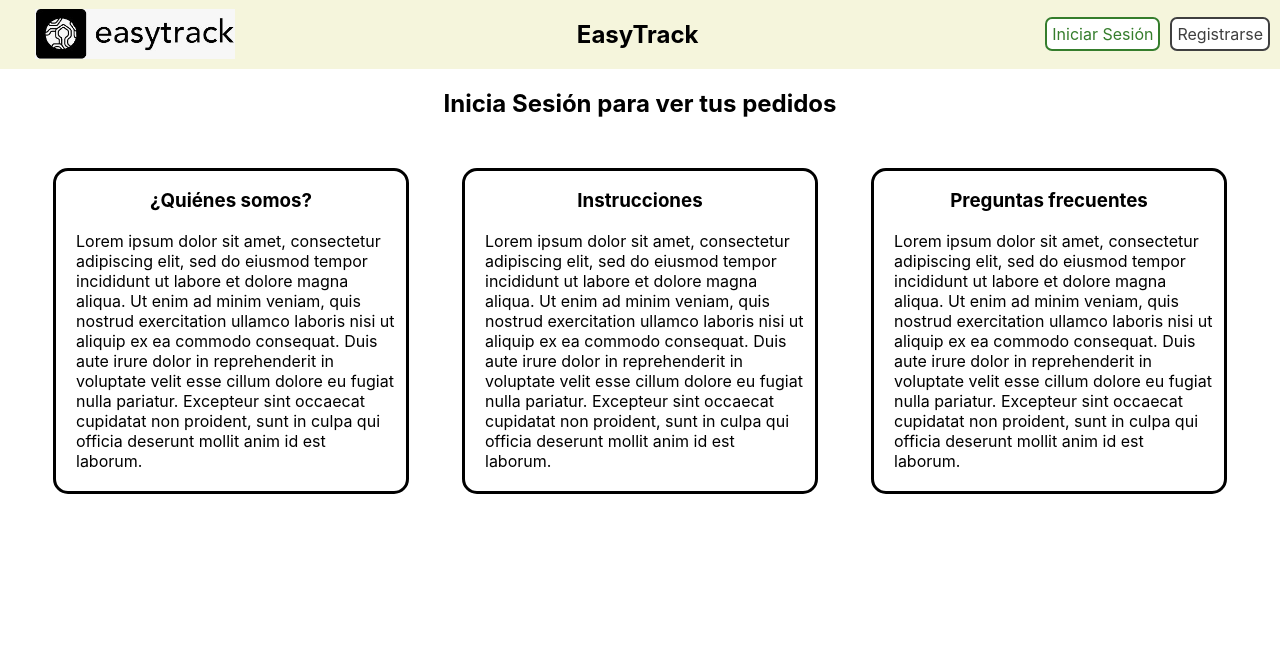
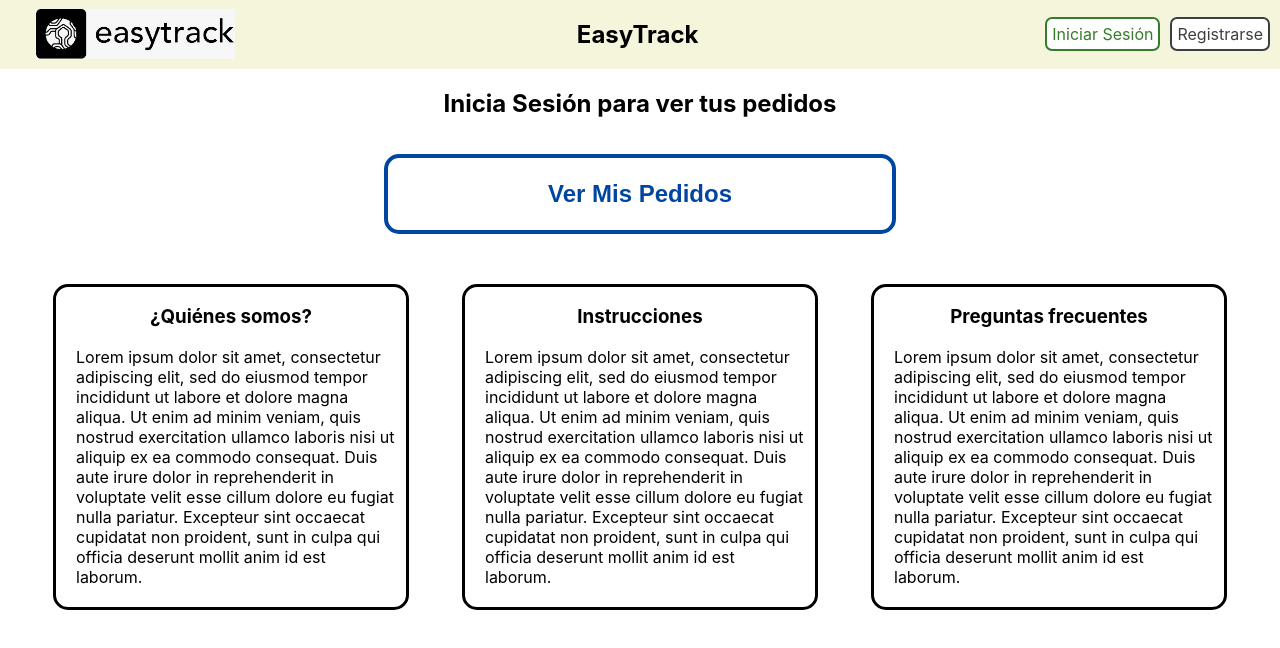
Before and after one commit to AlvaroCiru/Trabajo-ISST-Tracking-de-pedidos-Grupo21, a React (Create React App) app in the folder tracking-pedidos/: page / in a window 1280 px wide. Shown: the top 648 px of the page. Built offline with nearby package versions, Linux system fonts and the light colour scheme.

Commit message:
En la página principal hay un botón para ver tus pedidos, si no estás logged, te lleva a login

```diff
--- a/tracking-pedidos/src/components/paginas/Inicio.js
+++ b/tracking-pedidos/src/components/paginas/Inicio.js
@@ -1,12 +1,30 @@
 import React, { useEffect, useState } from "react";
 import "./../../style/Inicio.css"
 import Texto from "../Texto";
-
+import { useNavigate } from "react-router-dom";
 
 export default function Inicio(props){
+
+    const navigate = useNavigate()
+    const user = props.sesion ? JSON.parse(props.sesion) : null
+
+    const handleClick = () => {
+        if(user) {
+            if(user.es_gestor) {
+                navigate(`/gestor/${user.id}/pedidos`);
+            } else {
+                navigate(`/comprador/${user.id}/pedidos`)
+            }
+        } else {
+            navigate("/login")
+        }
+
+    }
+
     return(
-        <div>
+        <div className="inicio">
             <h2 className="title">Inicia Sesión para ver tus pedidos</h2>
+            <button className="misPedidosButton" onClick={handleClick}>Ver Mis Pedidos</button>
             <div className="textos">
                 <div className="texto"><Texto title="¿Quiénes somos?" /></div>
                 <div className="texto"><Texto title="Instrucciones" /></div>
```
